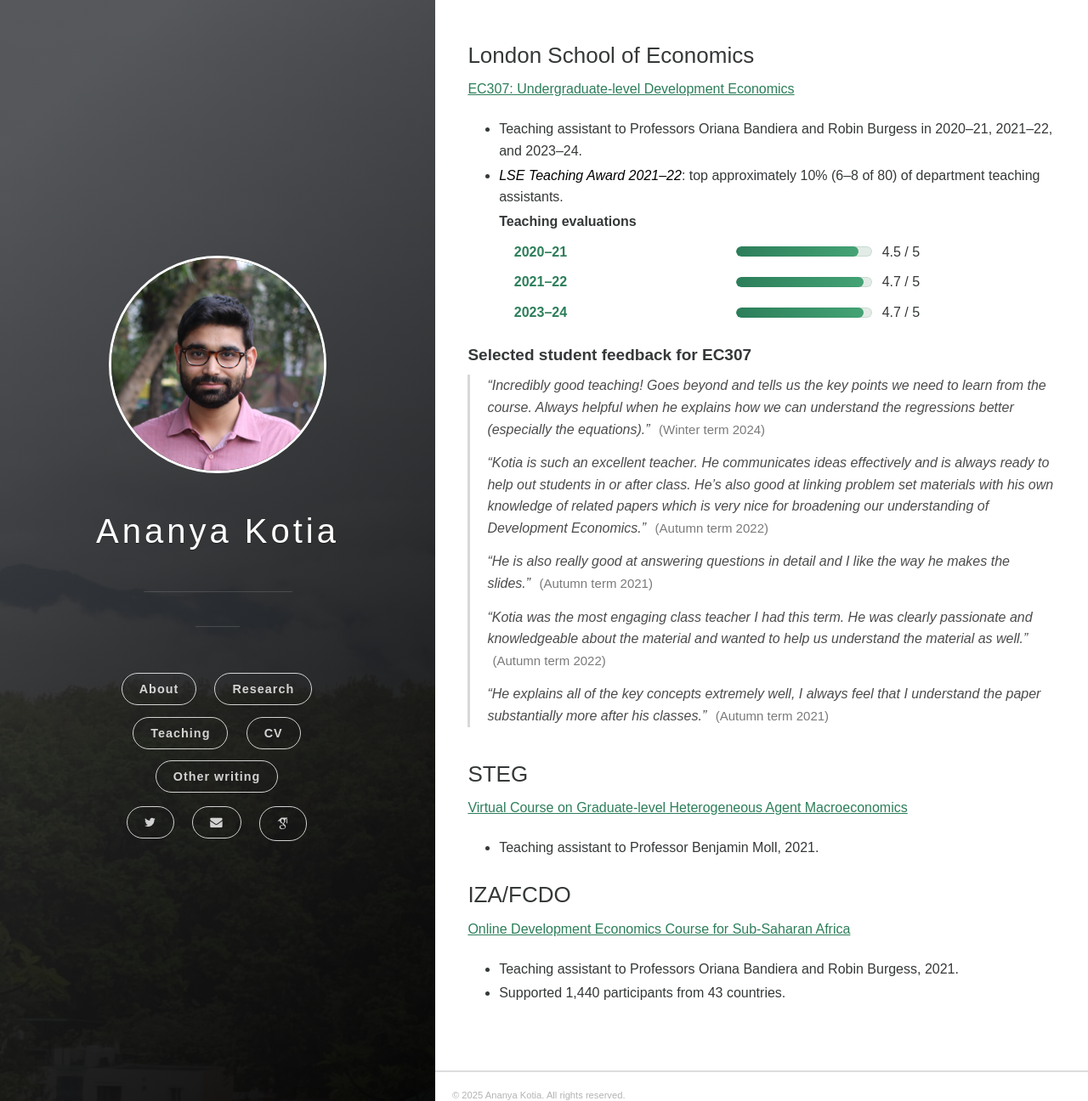
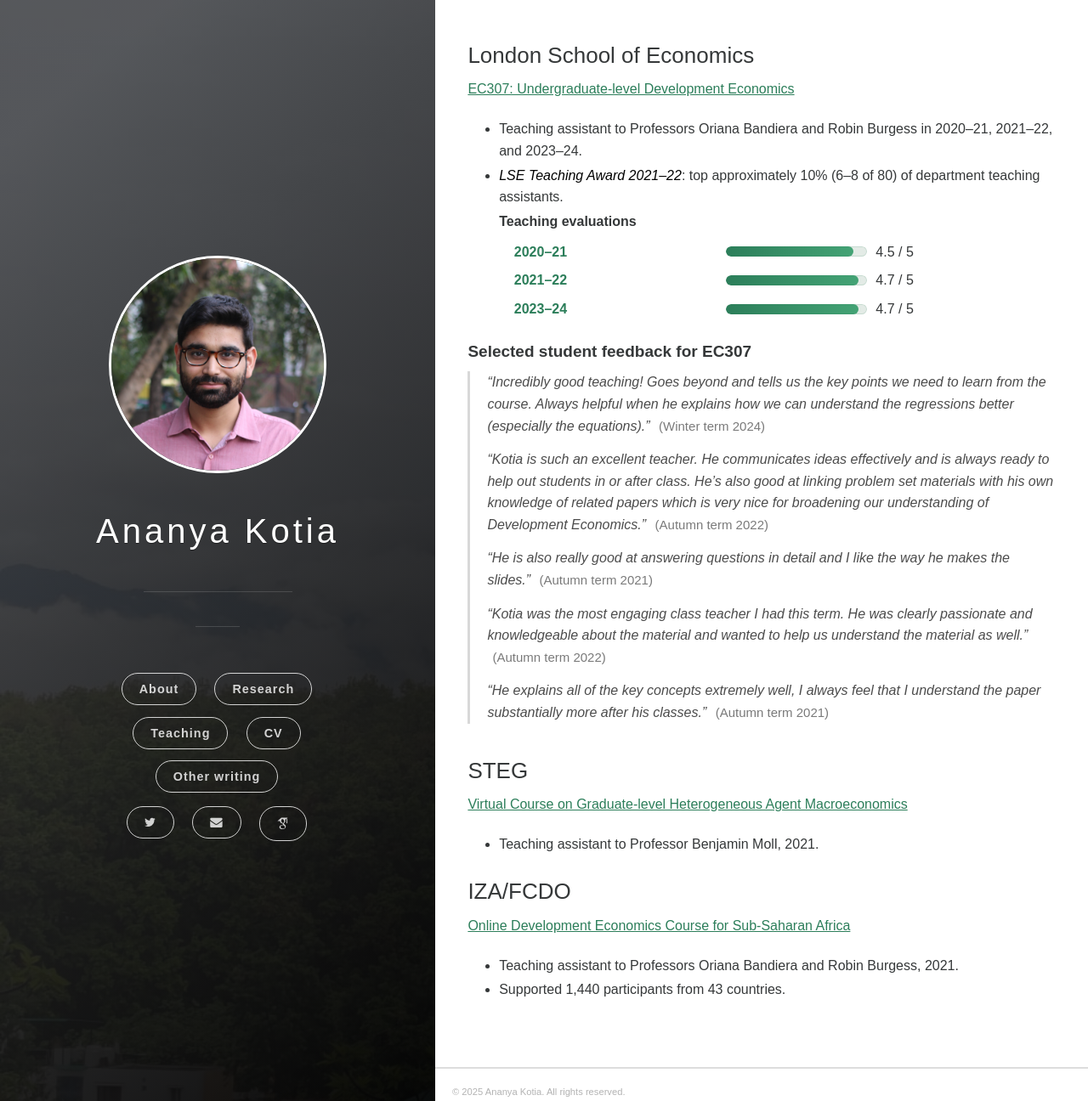
Before and after one commit to ananyakotia/ananyakotia.github.io, a Jekyll site: the page built from pages/teaching.markdown, in a window 1280 px wide and 1296 px high. Shown: the whole window at 85% size. Built offline with Jekyll 4.4.1, drawn with Linux system fonts in a browser that asks for light colours; some web fonts are replaced.

Commit message:
Update main.scss

```diff
--- a/css/main.scss
+++ b/css/main.scss
@@ -355,20 +355,20 @@ ul.no-bullets li {
 .teaching-page .evaluation-bars {
   display: flex;
   flex-direction: column;
-  gap: 10px;
+  gap: 8px;
 }
 
 .teaching-page .evaluation-entry {
   display: grid;
   grid-template-columns: auto auto auto;
   align-items: center;
-  gap: 12px;
+  gap: 10px;
 }
 
 .teaching-page .evaluation-year {
   font-weight: 600;
   color: #2c7e5a;
-  min-width: 90px;
+  min-width: 72px;
 }
 
 .teaching-page .evaluation-bar {
```
